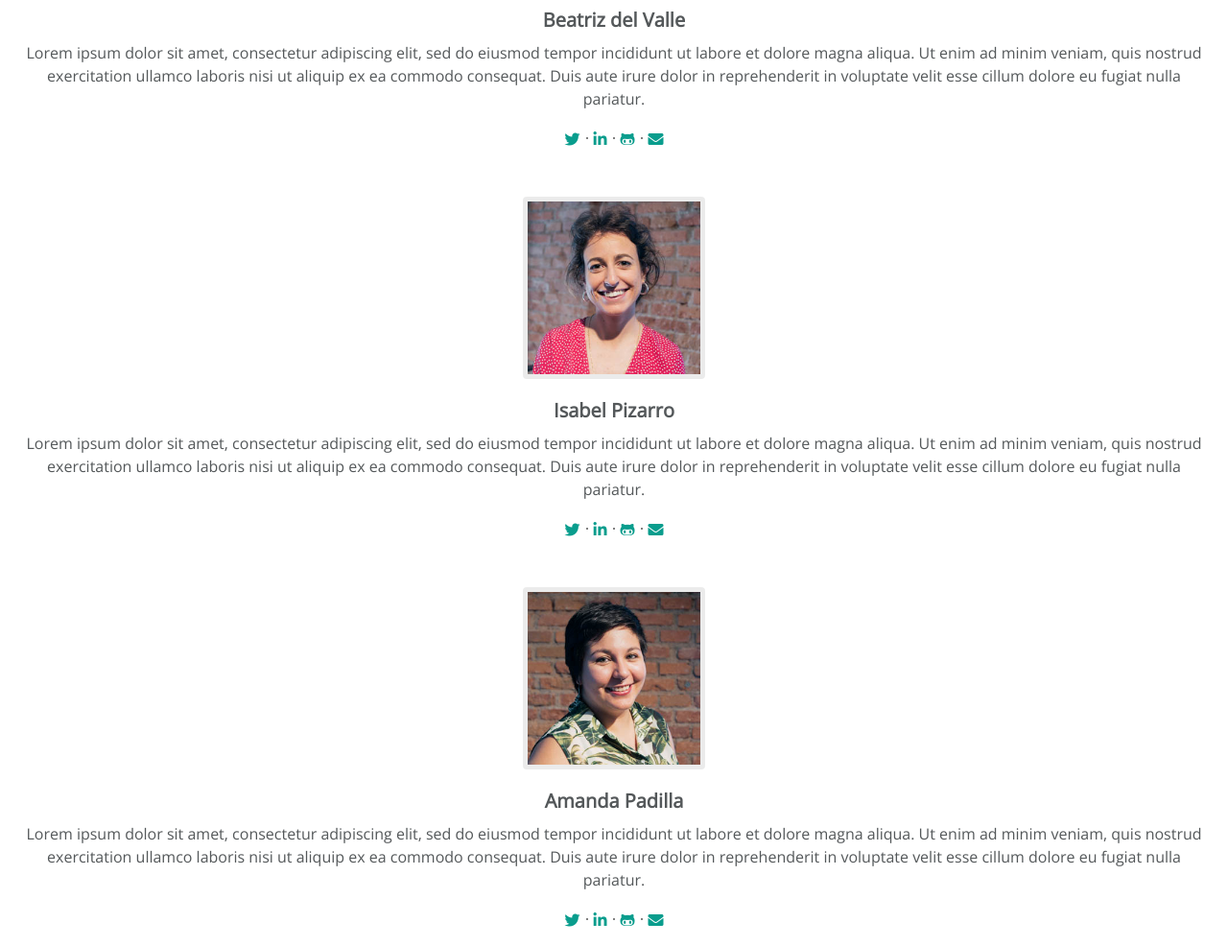
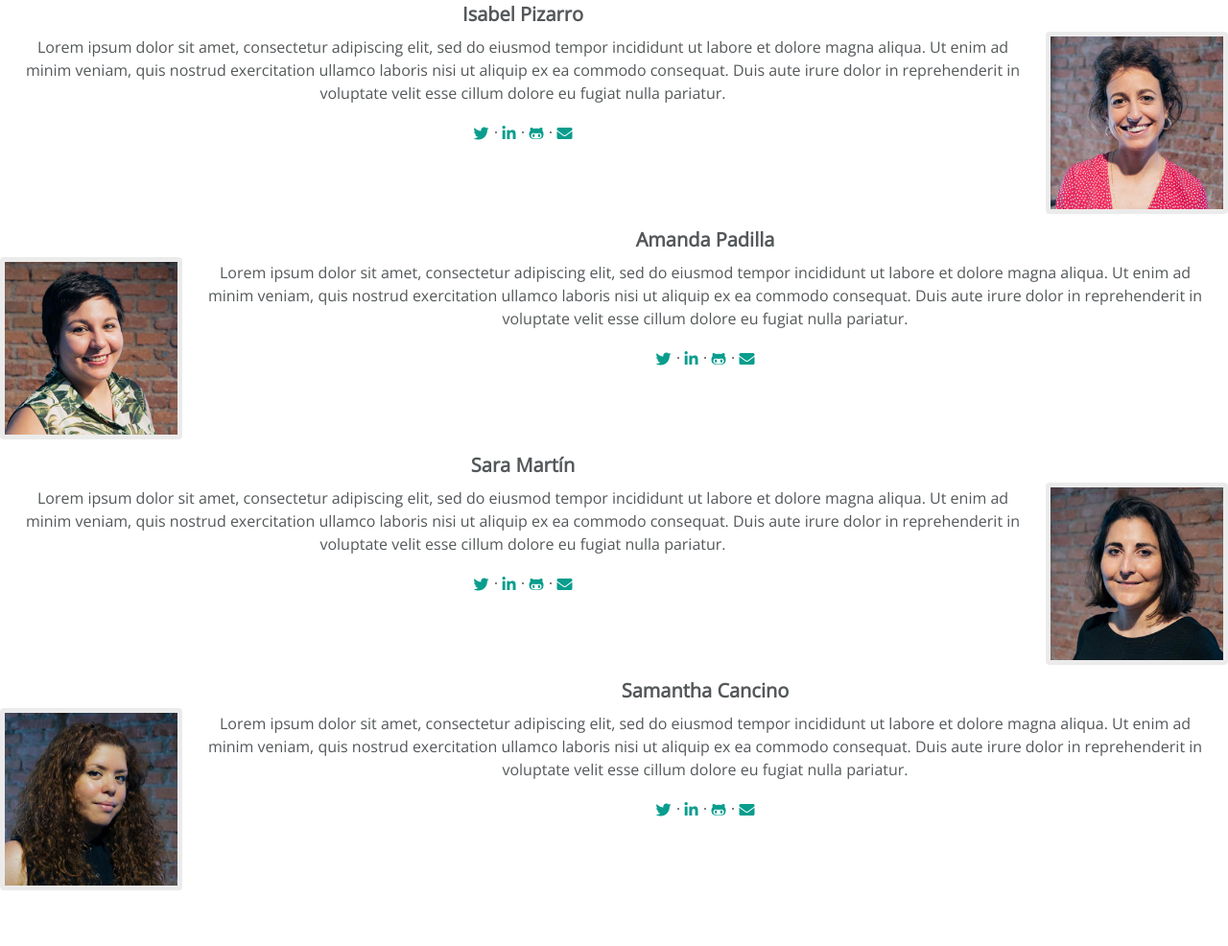
Before and after one commit to samanthacancino/dracarys_old, a plain HTML site: page index.html in a window 1280 px wide. Shown: the part 1218-2204 px from the top of the page at 96% size. Drawn offline with nearby package versions, Linux system fonts and the light colour scheme.

Commit message:
Responsive table in progress, index.html and style

```diff
--- a/css/style.css
+++ b/css/style.css
@@ -217,11 +217,10 @@ h3 {
 
 }
 
-/* Responsive Who-We-Are */
 
 /*content - articles/
 
-/*article*/
+/*article from Who-We-Are*/
 .profiles {
   font-weight: 500;
 
@@ -267,7 +266,26 @@ h3 {
   top: 12px;
 }
 
+/* Responsive Who-We-Are */
+@media all and (min-width:768px){
+ .description {
+   display: flex;
+   flex-direction: row;
+   justify-content: space-evenly;
+ }
+ .description-reverse {
+  display: flex;
+  flex-direction: row-reverse;
+  justify-content: space-evenly;
+}
+ .profile-description {
 
+ }
+
+}
+@media all and (min-width:1200px){
+
+}
 
 /*footer */
 .footer{
--- a/index.html
+++ b/index.html
@@ -68,8 +68,9 @@
         <a class="anchor" id="about-us"></a>
         <h1 class="profiles">QUIENES SOMOS</h1>
         <div class="profile">
-            <article>
+            <article class="description">
                 <img class="img-profile" src="./img/Beatriz.jpg" alt="Foto de Beatriz del Valle">
+                <div class="profile-description">
                     <h2>Beatriz del Valle</h2>
                     <div class="container">
                         <p>Lorem ipsum dolor sit amet, consectetur adipiscing elit, sed do eiusmod tempor incididunt ut labore et dolore magna aliqua. Ut enim ad minim veniam, quis nostrud exercitation ullamco laboris nisi ut aliquip ex ea commodo consequat. Duis aute irure dolor in reprehenderit in voluptate velit esse cillum dolore eu fugiat nulla pariatur.</p>
@@ -85,9 +86,11 @@
                             <li><a href="mailto:btdvalle@gmail.com?subject=Contacto de Adalab"><i class="social-icon fas fa-envelope"></i></a></li>
                         </ul>
                     </div>
+                </div>
             </article>
-            <article>
+            <article class="description-reverse">
                 <img class="img-profile" src="./img/Isabel.jpg" alt="Foto de Isabel Pizarro">
+                <div class="profile-description">
                     <h2>Isabel Pizarro</h2>
                     <div class="container">
                         <p>Lorem ipsum dolor sit amet, consectetur adipiscing elit, sed do eiusmod tempor incididunt ut labore et dolore magna aliqua. Ut enim ad minim veniam, quis nostrud exercitation ullamco laboris nisi ut aliquip ex ea commodo consequat. Duis aute irure dolor in reprehenderit in voluptate velit esse cillum dolore eu fugiat nulla pariatur.</p>
@@ -103,9 +106,11 @@
                             <li><a href="mailto:chabelipizarro1@gmail.com?subject=Contacto de Adalab"><i class="social-icon fas fa-envelope"></i></a></li>
                         </ul>
                     </div>
+                </div>
             </article>
-            <article>
+            <article class="description">
                 <img class="img-profile" src="./img/Amanda.jpg" alt="Foto de Amanda Padilla">
+                <div class="profile-description">
                     <h2>Amanda Padilla</h2>
                     <div class="container">
                         <p>Lorem ipsum dolor sit amet, consectetur adipiscing elit, sed do eiusmod tempor incididunt ut labore et dolore magna aliqua. Ut enim ad minim veniam, quis nostrud exercitation ullamco laboris nisi ut aliquip ex ea commodo consequat. Duis aute irure dolor in reprehenderit in voluptate velit esse cillum dolore eu fugiat nulla pariatur.</p>
@@ -121,9 +126,11 @@
                             <li><a href="mailto:amandapadillasantiago@gmail.com?subject=Contacto de Adalab"><i class="social-icon fas fa-envelope"></i></a></li>
                         </ul>
                     </div>
+                </div>
             </article>
-            <article>
+            <article class="description-reverse">
                 <img class="img-profile" src="./img/Sara.jpg" alt="Foto de Sara Martín">
+                <div class="profile-description">
                     <h2>Sara Martín</h2>
                     <div class="container">
                         <p>Lorem ipsum dolor sit amet, consectetur adipiscing elit, sed do eiusmod tempor incididunt ut labore et dolore magna aliqua. Ut enim ad minim veniam, quis nostrud exercitation ullamco laboris nisi ut aliquip ex ea commodo consequat. Duis aute irure dolor in reprehenderit in voluptate velit esse cillum dolore eu fugiat nulla pariatur.</p>
@@ -139,9 +146,12 @@
                             <li><a href="mailto:martingutierrezsara@gmail.com?subject=Contacto de Adalab"><i class="social-icon fas fa-envelope"></i></a></li>
                         </ul>
                     </div>
+                </div>
+
             </article>
-            <article>
+            <article class="description">
                 <img class="img-profile" src="./img/Samantha.jpg" alt="Foto de Samantha Cancino">
+                <div class="profile-description">
                     <h2>Samantha Cancino</h2>
                     <div class="container">
                         <p>Lorem ipsum dolor sit amet, consectetur adipiscing elit, sed do eiusmod tempor incididunt ut labore et dolore magna aliqua. Ut enim ad minim veniam, quis nostrud exercitation ullamco laboris nisi ut aliquip ex ea commodo consequat. Duis aute irure dolor in reprehenderit in voluptate velit esse cillum dolore eu fugiat nulla pariatur.</p>
@@ -156,6 +166,7 @@
                             <li><div class="mini"></div></li>
                             <li><a href="mailto:samanthacancino@gmail.com?subject=Contacto de Adalab"><i class="social-icon fas fa-envelope"></i></a></li>
                         </ul>
+                    </div>
                 </div>
             </article>
 
```
Lines whose indentation alone changed are shown as unchanged.
